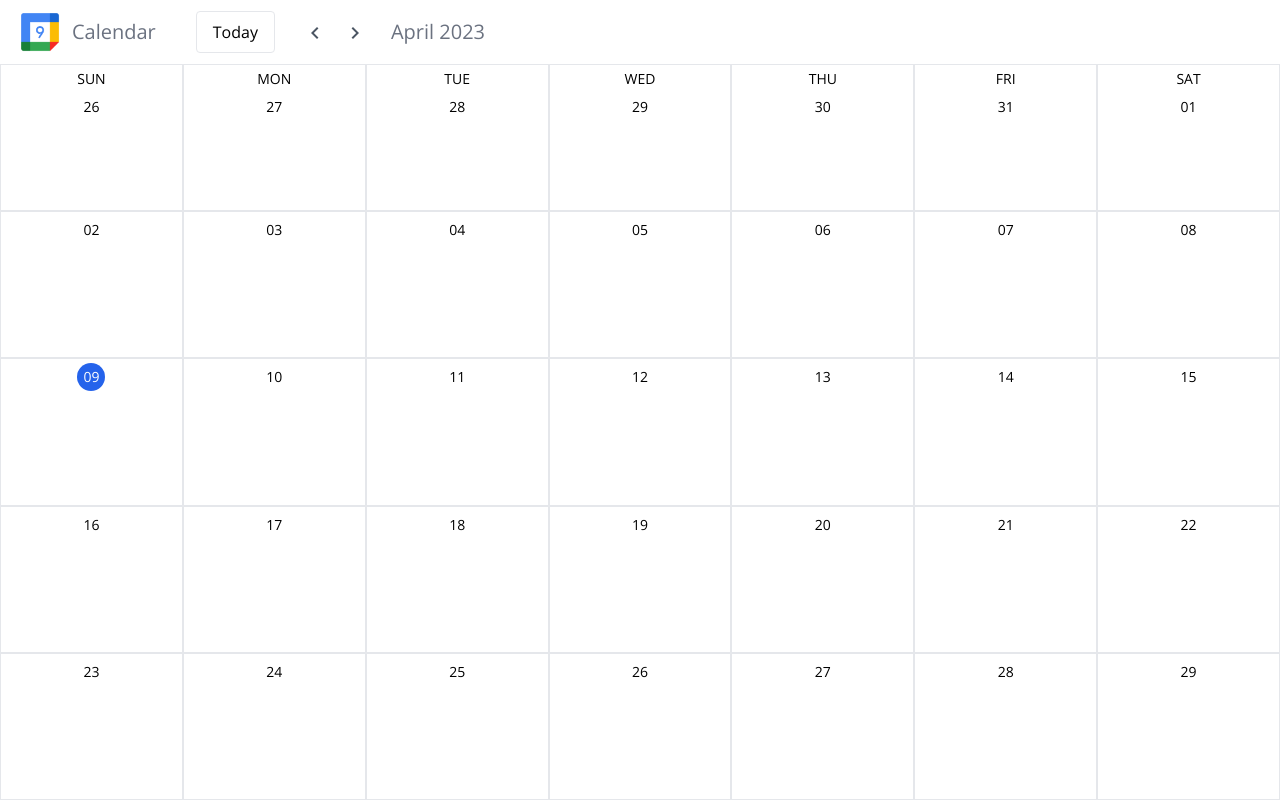
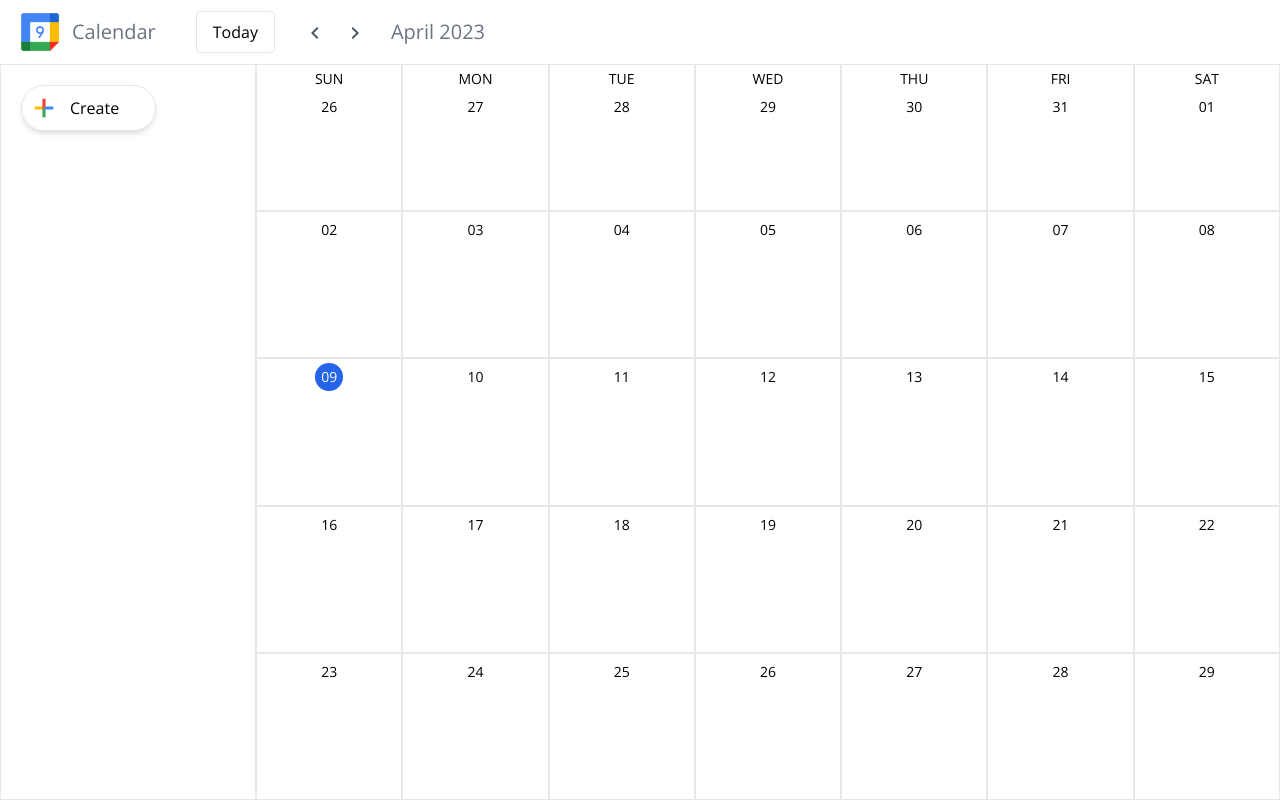
Before and after one commit to patrick-castro/gcalendar-clone, a React (Vite) app: page / in a window 1280 px wide. Built offline with nearby package versions, Linux system fonts and the light colour scheme.

Commit message:
Add CreateEventButton component inside sidebar

```diff
--- /dev/null
+++ b/src/components/CreateEventButton/index.tsx
@@ -0,0 +1,13 @@
+import React from 'react'
+import plusImg from '../../assets/plus.svg'
+
+const CreateEventButton = () => {
+  return (
+    <button className='border p-2 rounded-full flex items-center shadow-md hover:shadow-2xl'>
+      <img src={plusImg} alt='create_event' className='w-7 h-7' />
+      <span className='pl-3 pr-7'>Create</span>
+    </button>
+  )
+}
+
+export default CreateEventButton
--- a/src/components/Sidebar/index.tsx
+++ b/src/components/Sidebar/index.tsx
@@ -1,7 +1,12 @@
 import React from 'react'
+import CreateEventButton from '../CreateEventButton'
 
 const Sidebar = () => {
-  return <div></div>
+  return (
+    <aside className='border p-5 w-64'>
+      <CreateEventButton />
+    </aside>
+  )
 }
 
 export default Sidebar
```
